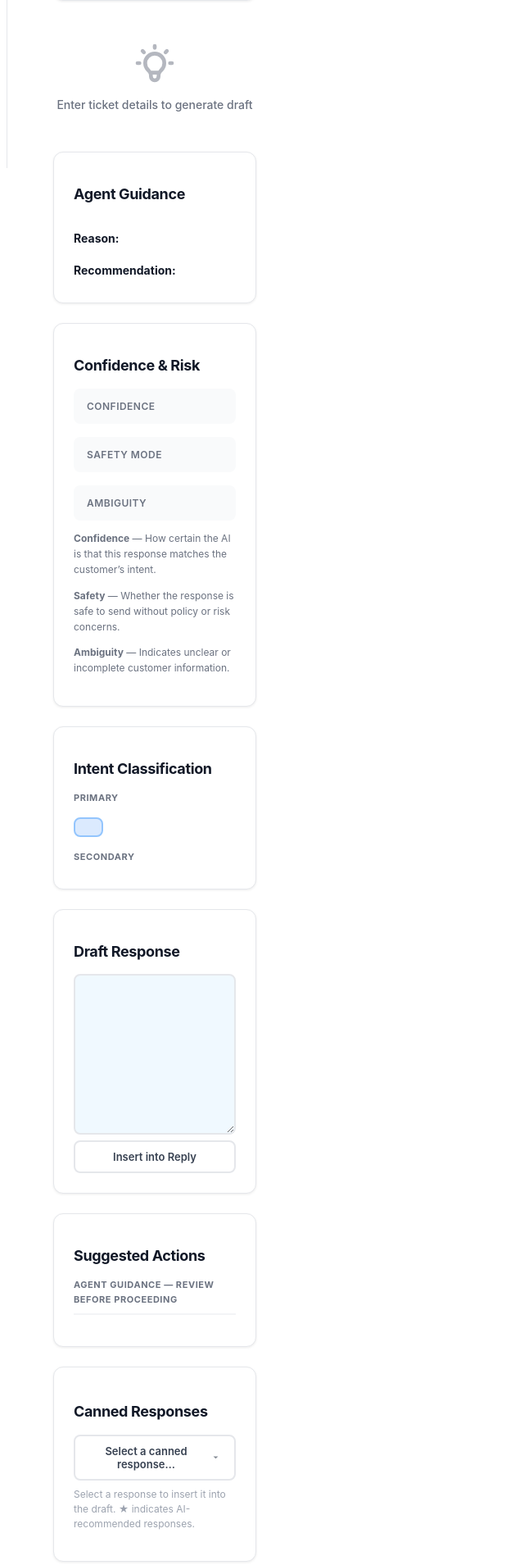
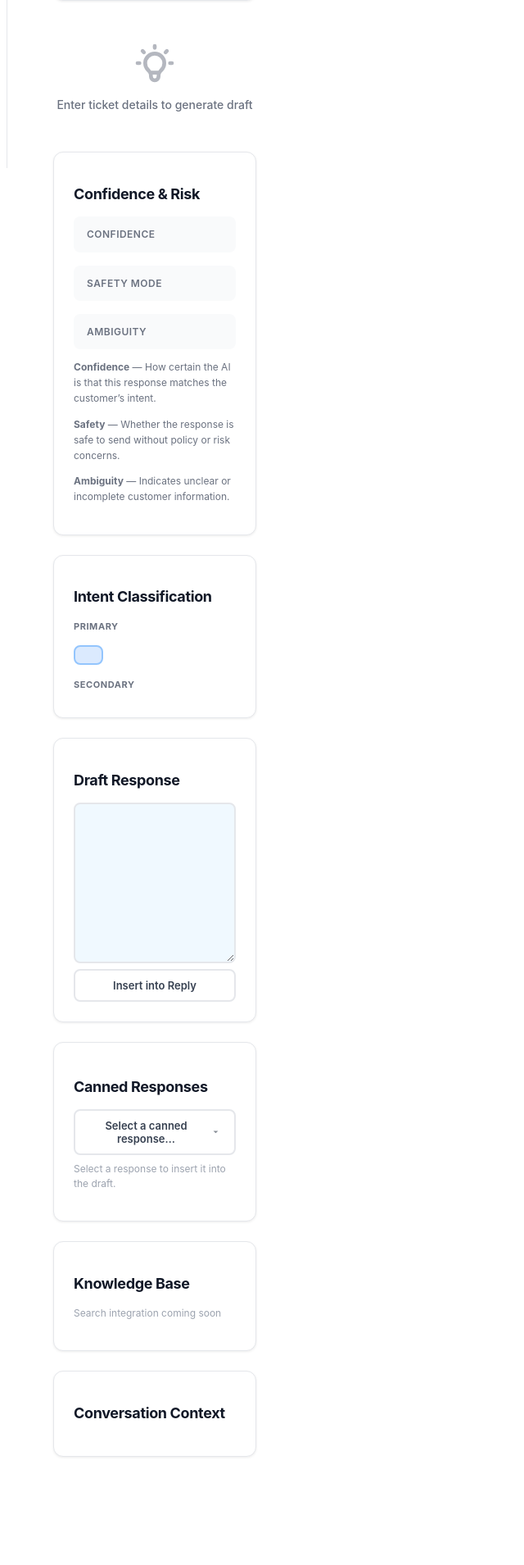
Before and after one commit to chrisrivero-dev/futurehub-sidecar, a Flask app: page /sidecar/ in a window 1280 px wide. Shown: the part 603-2512 px from the top of the page at 82% size, without its empty margins (0-640 px from the left). After the commit the page ends 2380 px from the top, so only its background shows below. Run offline with Flask 3, Linux system fonts and the light colour scheme.

Commit message:
Fix UI state ownership; hide follow-ups unless explicitly rendered
- Remove Follow-up Questions ghost UI
- Lock follow-up section off by default
- Show follow-ups only when data exists
- Restore stable draft behavior

```diff
--- a/static/js/ai_sidecar.js
+++ b/static/js/ai_sidecar.js
@@ -40,9 +40,6 @@ const CANNED_RESPONSES = {
   },
 };
 
-// -------------------------------------
-// Sidecar UI Controller
-// -------------------------------------
 class AISidecar {
   constructor() {
     this.form = document.getElementById("draft-request-form");
@@ -55,6 +52,14 @@ class AISidecar {
     this.draftTextarea =
       document.getElementById("draft-text") ||
       document.getElementById("draft-message-box");
+
+    // -----------------------------
+    // FOLLOW-UP QUESTIONS: HARD OFF BY DEFAULT
+    // -----------------------------
+    this.followupSection = document.getElementById("followup-section");
+    if (this.followupSection) {
+      this.followupSection.style.display = "none";
+    }
 
     // Canned dropdown refs
     this.cannedBtn = document.getElementById("canned-dropdown-btn");
@@ -195,14 +200,11 @@ class AISidecar {
       entry.setAttribute("role", "menuitem");
       entry.dataset.cannedId = item?.id || title;
 
-      const preview = content.slice(0, 120) + (content.length > 120 ? "…" : "");
-
       entry.innerHTML = `
       <div class="canned-title">
         ${isRecommended ? "★ " : ""}${title}
       </div>
       <div class="canned-meta">${category}</div>
-      <div class="canned-preview">${preview}</div>
     `;
 
       entry.addEventListener("click", (e) => {
@@ -333,9 +335,6 @@ class AISidecar {
       if (el) el.classList.remove("hidden");
     }
 
-    // 1. Agent Guidance
-    this.renderGuidance(data ? data.agent_guidance : null);
-
     // 2. Confidence & Risk
     this.renderConfidenceRisk(data ? data.intent_classification : null);
 
@@ -348,12 +347,13 @@ class AISidecar {
       data ? data.agent_guidance : null
     );
 
-    // 5. Suggested Actions
-    const suggested =
+    // 5. Follow-up Questions (Phase 3.1)
+    const followups =
       data && data.agent_guidance
-        ? data.agent_guidance.suggested_actions
+        ? data.agent_guidance.suggested_followups
         : null;
-    this.renderSuggestedActions(suggested);
+
+    this.renderFollowupQuestions(followups);
 
     // 6. Canned response recommendation + highlight
     const primaryIntent =
@@ -491,7 +491,9 @@ class AISidecar {
     }
   }
 
-  // ✅ FIXED: Must be named renderDraft (your code was rrenderDraft)
+  // -----------------------------
+  // Draft rendering
+  // -----------------------------
   renderDraft(draft, guidance) {
     console.log("RENDER DRAFT HIT", draft);
 
@@ -503,11 +505,11 @@ class AISidecar {
 
     let text = "";
 
-    // ✅ Case 1: Normal expected shape
+    // ✅ Case 1: Expected (string)
     if (draft && typeof draft.response_text === "string") {
       text = draft.response_text;
 
-      // ✅ Case 2: Nested response_text object (YOUR BUG)
+      // ✅ Case 2: Nested response_text (YOUR CURRENT SHAPE)
     } else if (
       draft &&
       typeof draft.response_text === "object" &&
@@ -515,19 +517,16 @@ class AISidecar {
     ) {
       text = draft.response_text.response_text;
 
-      // ✅ Case 3: Backend accidentally sent full draft object
-    } else if (draft && typeof draft.response_text === "object") {
-      console.warn("Flattening unexpected draft shape", draft);
-      text = JSON.stringify(draft.response_text, null, 2);
+      // ❌ Fallback (debug only)
     } else {
-      console.warn("Unusable draft payload", draft);
+      console.warn("renderDraft: invalid draft payload", draft);
       textarea.value = "";
       return;
     }
 
     textarea.value = text;
 
-    // Badge (UI only)
+    // Badge
     const sourceBadge = document.getElementById("draft-source-badge");
     if (sourceBadge && guidance) {
       if (guidance.auto_send_eligible) {
@@ -543,36 +542,54 @@ class AISidecar {
     }
   }
 
-  renderSuggestedActions(actions) {
+  renderFollowupQuestions(followups) {
     const list = document.getElementById("suggested-actions-list");
     if (!list) return;
 
     list.innerHTML = "";
 
-    if (Array.isArray(actions) && actions.length > 0) {
-      actions.forEach((action) => {
-        const li = document.createElement("li");
-        li.className = "suggested-action";
-        li.textContent = action;
+    const section = document.getElementById("followup-section");
 
-        li.addEventListener("click", () => {
-          const snippet = ACTION_SNIPPETS[action];
-          if (snippet && this.draftTextarea) {
-            const cur = this.draftTextarea.value || "";
-            this.draftTextarea.value = cur + snippet;
-            this.draftTextarea.focus();
-            this.showToast("Inserted suggested action text");
-          }
-        });
-
-        list.appendChild(li);
-      });
+    // HARD GATE: hide section unless followups exist
+    if (!Array.isArray(followups) || followups.length === 0) {
+      if (section) section.style.display = "none";
+      return;
     }
 
-    if (list.children.length === 0) {
-      list.innerHTML =
-        '<li class="help-text">No suggested actions available</li>';
-    }
+    // Enable section only when followups exist
+    if (section) section.style.display = "block";
+
+    followups.forEach((f, index) => {
+      // ✅ MATCH BACKEND SHAPE EXACTLY
+      const text = f.question;
+
+      if (!text) return;
+
+      const item = document.createElement("button");
+      item.type = "button";
+      item.className = "followup-action";
+      item.setAttribute("data-preview", f.key || "");
+
+      item.innerHTML = `
+      <span class="followup-index">${index + 1}</span>
+      <span class="followup-text">${text}</span>
+    `;
+
+      item.title = text; // hover preview fallback
+
+      item.addEventListener("click", () => {
+        if (!this.draftTextarea) return;
+
+        const cur = this.draftTextarea.value || "";
+        const spacer = cur && !cur.endsWith("\n") ? "\n\n" : "";
+        this.draftTextarea.value = cur + spacer + text;
+        this.draftTextarea.focus();
+
+        this.showToast("Inserted follow-up question");
+      });
+
+      list.appendChild(item);
+    });
   }
 
   renderConversationContext() {
@@ -644,3 +661,18 @@ class AISidecar {
 document.addEventListener("DOMContentLoaded", () => {
   new AISidecar();
 });
+// ------------------------------------
+// Follow-up questions toggle (Phase 3.1)
+// ------------------------------------
+document.addEventListener("click", (e) => {
+  if (!e.target.classList.contains("followups-toggle")) return;
+
+  const list = e.target.nextElementSibling;
+  if (!list) return;
+
+  list.classList.toggle("hidden");
+
+  e.target.textContent = list.classList.contains("hidden")
+    ? "▼ Follow-up questions (optional)"
+    : "▲ Follow-up questions (optional)";
+});
--- a/templates/ai_sidecar.html
+++ b/templates/ai_sidecar.html
@@ -132,21 +132,6 @@
 
           <!-- Response Container -->
           <div id="response-container" class="hidden">
-            <!-- 1. Agent Guidance -->
-            <section class="section-card guidance-card">
-              <h2 class="section-title">Agent Guidance</h2>
-              <div id="guidance-badges" class="badge-row"></div>
-              <div class="guidance-content">
-                <div class="guidance-item">
-                  <span class="label">Reason:</span>
-                  <span id="guidance-reason" class="value"></span>
-                </div>
-                <div class="guidance-item">
-                  <span class="label">Recommendation:</span>
-                  <span id="guidance-recommendation" class="value"></span>
-                </div>
-              </div>
-            </section>
 
             <!-- 2. Confidence & Risk -->
             <section class="section-card">
@@ -220,12 +205,16 @@
                 Insert into Reply
               </button>
             </section>
+           <!-- Follow-up Questions -->
+<!-- Follow-up Questions -->
+<section class="section-card" id="followup-section">
+  <h2 class="section-title centered">Follow-up Questions</h2>
+  <div class="section-subtitle centered">Click to insert into draft</div>
 
-            <!-- 5. Suggested Actions -->
-            <section class="section-card">
-              <h2 class="section-title">Suggested Actions</h2>
-              <ol id="suggested-actions-list" class="actions-list"></ol>
-            </section>
+  <div id="suggested-actions-list" class="actions-list">
+
+  </div>
+</section>
 
             <!-- 6. Canned Responses -->
             <section class="section-card">
@@ -257,8 +246,7 @@
               </div>
 
               <p class="help-text">
-                Select a response to insert it into the draft. ★ indicates
-                AI-recommended responses.
+                Select a response to insert it into the draft.
               </p>
             </section>
 
```
